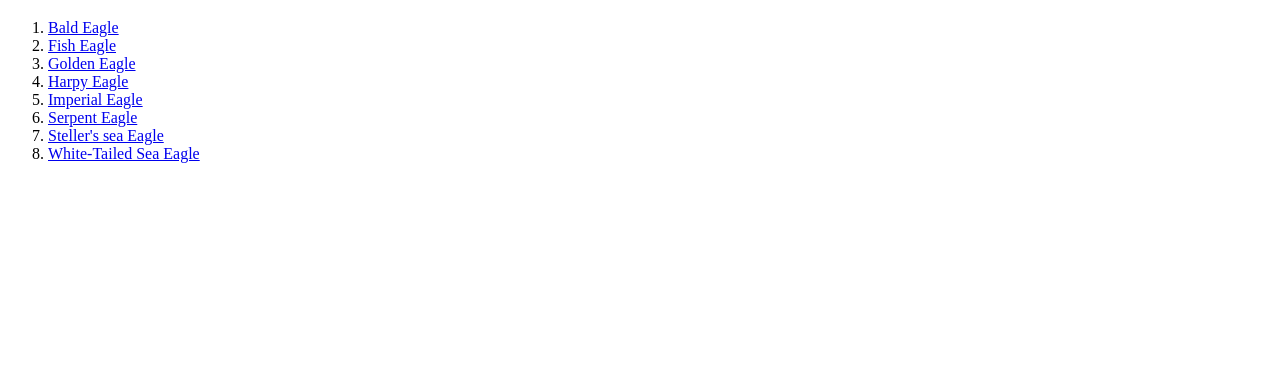
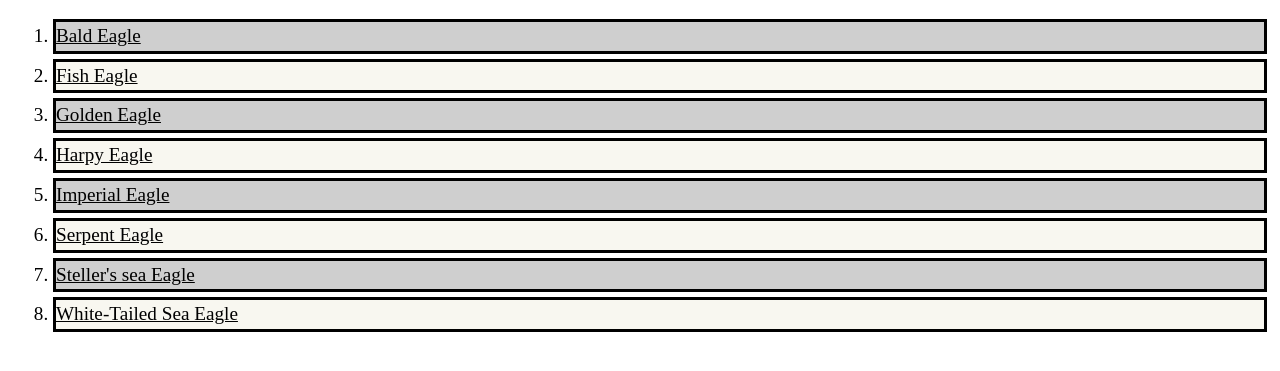
Before and after one commit to arjunbaviskar/birds, a plain HTML site: page eagles/index.html in a window 1280 px wide. Shown: the part 61-432 px from the top of the page. Drawn offline with Linux system fonts and the light colour scheme.

Commit message:
styling done, just home left

```diff
--- a/eagles/index.html
+++ b/eagles/index.html
@@ -4,18 +4,54 @@
     <meta charset="UTF-8" />
     <meta name="viewport" content="width=device-width, initial-scale=1.0" />
     <title>Eagles</title>
+    <style>
+      /* unvisited link */
+      a:link {
+        color: rgb(0, 0, 0);
+      }
+
+      /* visited link */
+      a:visited {
+        color: rgb(0, 0, 0);
+      }
+
+      /* mouse over link */
+      a:hover {
+        color: rgb(49, 149, 40);
+      }
+
+      /* selected link */
+      a:active {
+        color: black;
+      }
+
+      .grey {
+        background-color: rgb(207, 207, 207);
+      }
+
+      .white {
+        background-color: rgb(248, 247, 240);
+      }
+
+      li {
+        font-size: larger;
+        line-height: 1.5;
+        margin: 5px;
+        border-style: solid;
+      }
+      </style>
   </head>
   <body>
     <h1>Eagles</h1>
     <ol>
-      <li><a href="bald-eagle.html">Bald Eagle</a></li>
-      <li><a href="fish-eagle.html">Fish Eagle</a></li>
-      <li><a href="golden-eagle.html">Golden Eagle</a></li>
-      <li><a href="harpy-eagle.html">Harpy Eagle</a></li>
-      <li><a href="imperial-eagle.html">Imperial Eagle</a></li>
-      <li><a href="serpent-eagle.html">Serpent Eagle</a></li>
-      <li><a href="stellers-sea-eagle.html">Steller's sea Eagle</a></li>
-      <li><a href="white-tailed-sea-eagle.html">White-Tailed Sea Eagle</a></li>
+      <li class="grey"><a href="bald-eagle.html">Bald Eagle</a></li>
+      <li class="white"><a href="fish-eagle.html">Fish Eagle</a></li>
+      <li class="grey"><a href="golden-eagle.html">Golden Eagle</a></li>
+      <li class="white"><a href="harpy-eagle.html">Harpy Eagle</a></li>
+      <li class="grey"><a href="imperial-eagle.html">Imperial Eagle</a></li>
+      <li class="white"><a href="serpent-eagle.html">Serpent Eagle</a></li>
+      <li class="grey"><a href="stellers-sea-eagle.html">Steller's sea Eagle</a></li>
+      <li class="white"><a href="white-tailed-sea-eagle.html">White-Tailed Sea Eagle</a></li>
     </ol>
   </body>
 </html>
```
Also changed, not shown: falcon/index.html (+43 -7 lines), index.html (+42 -2 lines).
